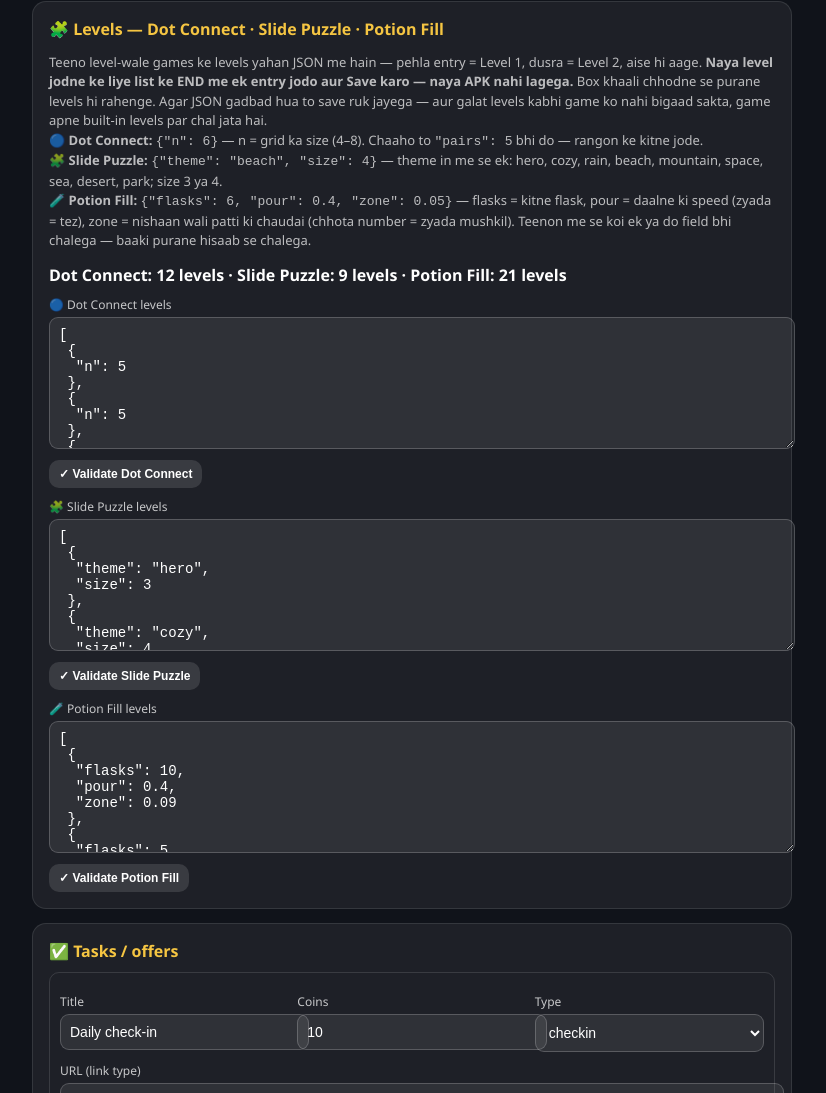
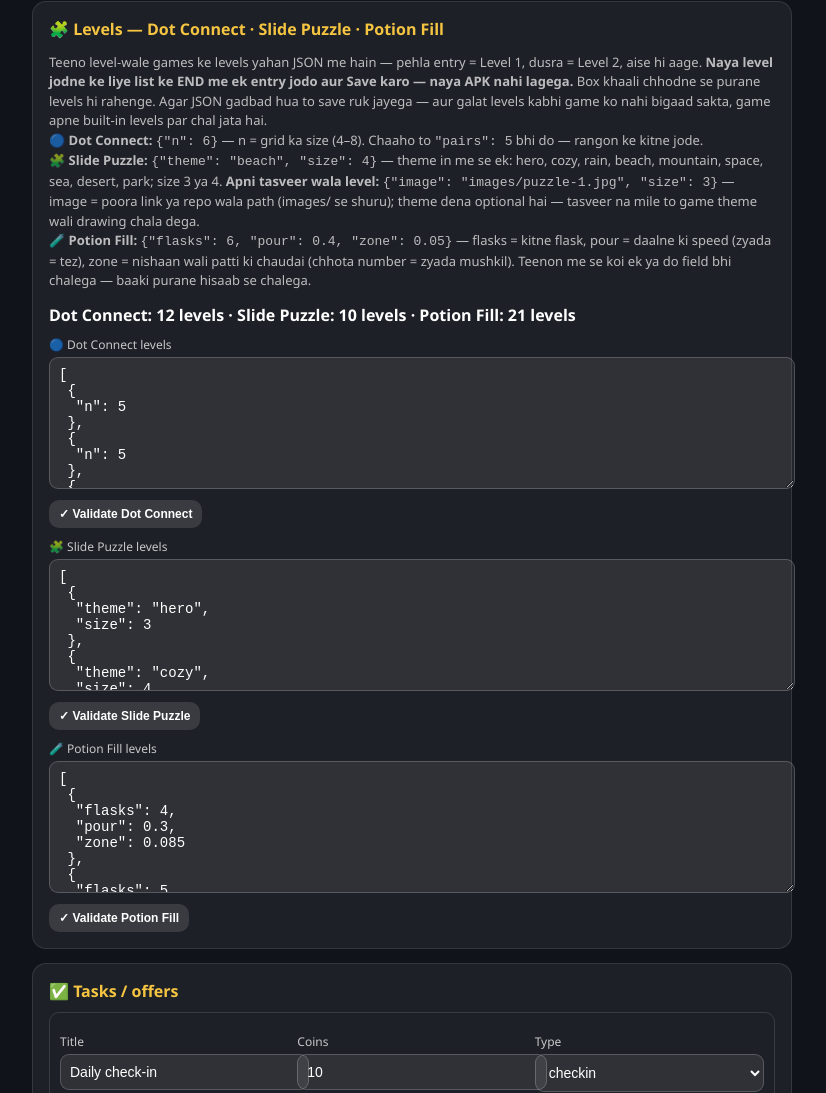
Before and after one commit to paisajeeto/paisajeeto, a plain HTML site: page admin.html in a window 1280 px wide. Shown: the part 8208-9301 px from the top of the page, without its empty margins (228-1054 px from the left). Drawn offline with Linux system fonts and the light colour scheme.

Commit message:
PaisaJeeto: Slide Puzzle custom images, banner fix, Potion restore

```diff
--- a/admin.html
+++ b/admin.html
@@ -73,7 +73,7 @@
   <div class="card"><h2>🧩 Levels — Dot Connect · Slide Puzzle · Potion Fill</h2>
     <p class="muted">Teeno level-wale games ke levels yahan JSON me hain — pehla entry = Level 1, dusra = Level 2, aise hi aage. <b>Naya level jodne ke liye list ke END me ek entry jodo aur Save karo — naya APK nahi lagega.</b> Box khaali chhodne se purane levels hi rahenge. Agar JSON gadbad hua to save ruk jayega — aur galat levels kabhi game ko nahi bigaad sakta, game apne built-in levels par chal jata hai.<br>
     <b>🔵 Dot Connect:</b> <span style="font-family:monospace">{"n": 6}</span> — n = grid ka size (4–8). Chaaho to <span style="font-family:monospace">"pairs": 5</span> bhi do — rangon ke kitne jode.<br>
-    <b>🧩 Slide Puzzle:</b> <span style="font-family:monospace">{"theme": "beach", "size": 4}</span> — theme in me se ek: hero, cozy, rain, beach, mountain, space, sea, desert, park; size 3 ya 4.<br>
+    <b>🧩 Slide Puzzle:</b> <span style="font-family:monospace">{"theme": "beach", "size": 4}</span> — theme in me se ek: hero, cozy, rain, beach, mountain, space, sea, desert, park; size 3 ya 4. <b>Apni tasveer wala level:</b> <span style="font-family:monospace">{"image": "images/puzzle-1.jpg", "size": 3}</span> — image = poora link ya repo wala path (images/ se shuru); theme dena optional hai — tasveer na mile to game theme wali drawing chala dega.<br>
     <b>🧪 Potion Fill:</b> <span style="font-family:monospace">{"flasks": 6, "pour": 0.4, "zone": 0.05}</span> — flasks = kitne flask, pour = daalne ki speed (zyada = tez), zone = nishaan wali patti ki chaudai (chhota number = zyada mushkil). Teenon me se koi ek ya do field bhi chalega — baaki purane hisaab se chalega.</p>
     <div id="lvlSummary" style="font-weight:600; margin:4px 0 8px"></div>
     <label>🔵 Dot Connect levels</label>
@@ -435,7 +435,12 @@ function validLevelsFor(id, a){
       if (!Number.isInteger(e.n) || e.n < 4 || e.n > 8) return false;
       if (e.pairs !== undefined && (!Number.isInteger(e.pairs) || e.pairs < 3 || e.pairs > Math.floor(e.n * e.n / 3))) return false;
     } else if (id === "slide-puzzle"){
-      if (!SLIDE_THEMES.includes(e.theme)) return false;
+      /* Theme form ya apni tasveer (image) form — dono chalenge.
+         Image ho to theme optional hai (tasveer fail ho to game theme
+         wali drawing par aa jata hai). Game ki validation se mirror. */
+      const hasImage = typeof e.image === "string" && e.image.trim().length > 0;
+      if (!hasImage && !SLIDE_THEMES.includes(e.theme)) return false;
+      if (e.image !== undefined && !hasImage) return false;
       if (e.size !== 3 && e.size !== 4) return false;
     } else if (id === "potion-fill"){
       if (e.flasks !== undefined && (!Number.isInteger(e.flasks) || e.flasks < 1 || e.flasks > 10)) return false;
--- a/config.json
+++ b/config.json
@@ -468,13 +468,17 @@
    {
     "theme": "park",
     "size": 3
+   },
+   {
+    "image": "images/puzzle-demo.jpg",
+    "size": 3
    }
   ],
   "potion-fill": [
    {
-    "flasks": 10,
-    "pour": 0.4,
-    "zone": 0.09
+    "flasks": 4,
+    "pour": 0.3,
+    "zone": 0.085
    },
    {
     "flasks": 5,
```
